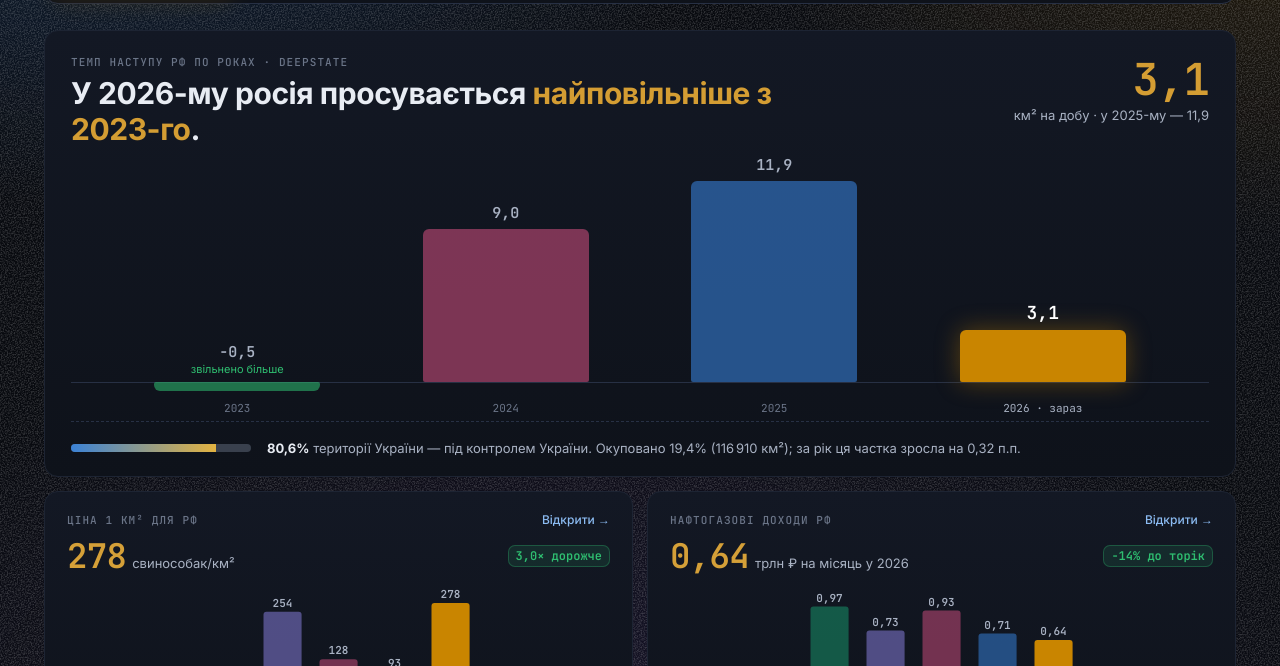
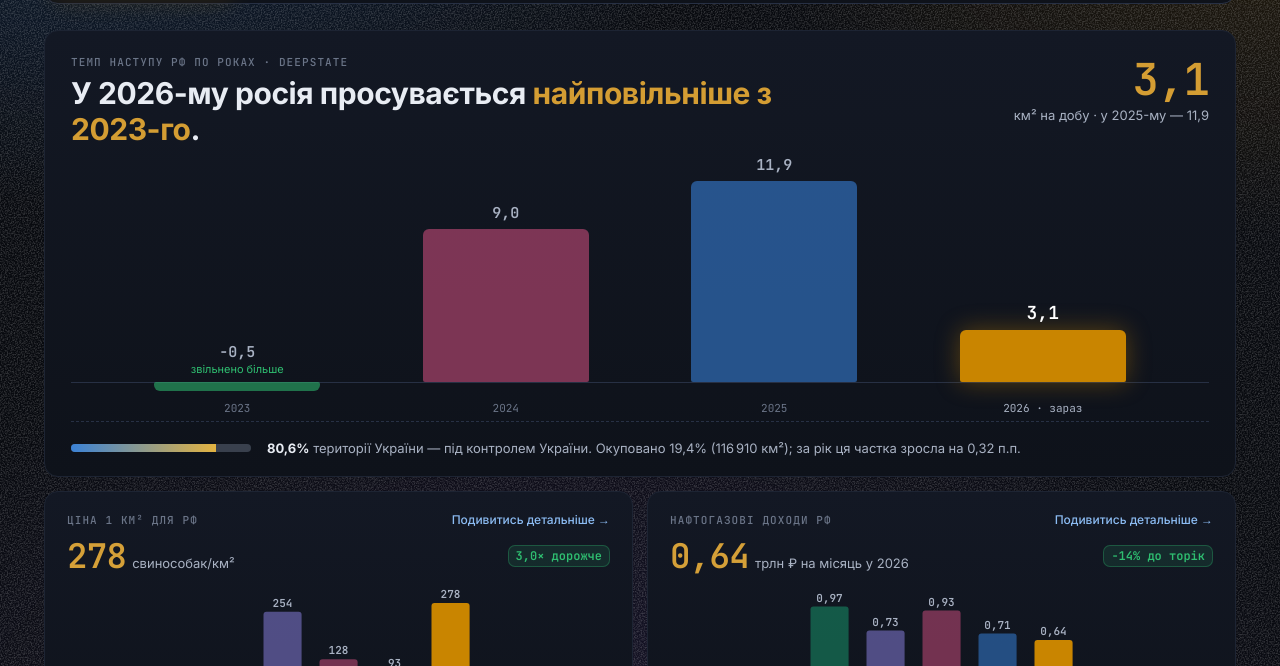
Before and after one commit to kbdstorage002/peremogium, a website: page index.html in a window 1280 px wide. Shown: the part 134-800 px from the top of the page. Drawn offline with Linux system fonts and the light colour scheme.

Commit message:
Головна: «Подивитись детальніше» замість «Відкрити»
Co-Authored-By: Claude Opus 5.5 <noreply@anthropic.com>

```diff
--- a/index.html
+++ b/index.html
@@ -314,7 +314,7 @@ document.getElementById('hero').innerHTML = `
 // ================= 2. ЧОТИРИ КАРТКИ-РОЗДІЛИ =================
 const card = ({ href, tag, num, unit, badge, good = true, tone, viz, key = '', line }) => `
   <a class="panel card" href="${href}">
-    <div class="card-top"><span class="tag">${tag}</span><span class="go">Відкрити →</span></div>
+    <div class="card-top"><span class="tag">${tag}</span><span class="go">Подивитись детальніше →</span></div>
     <div class="card-num"><div class="num"><span class="count" data-to="${num.n}" data-d="${num.d || 0}">${num.d ? dec(num.n, num.d) : sp(num.n)}</span><small>${unit}</small></div>${badge ? `<span class="badge ${tone || (good ? '' : 'bad')}">${badge}</span>` : ''}</div>
     <div class="viz">${viz}</div>
     ${key}
```
